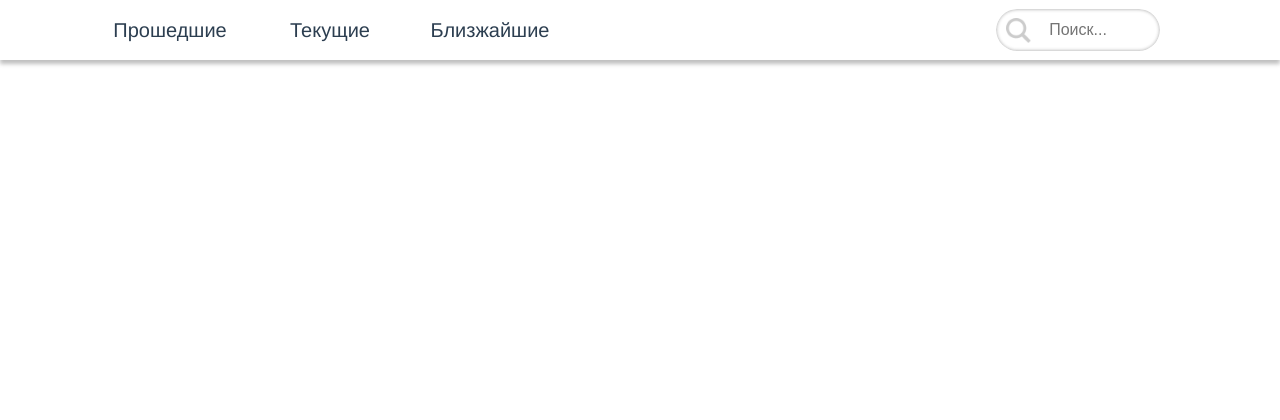
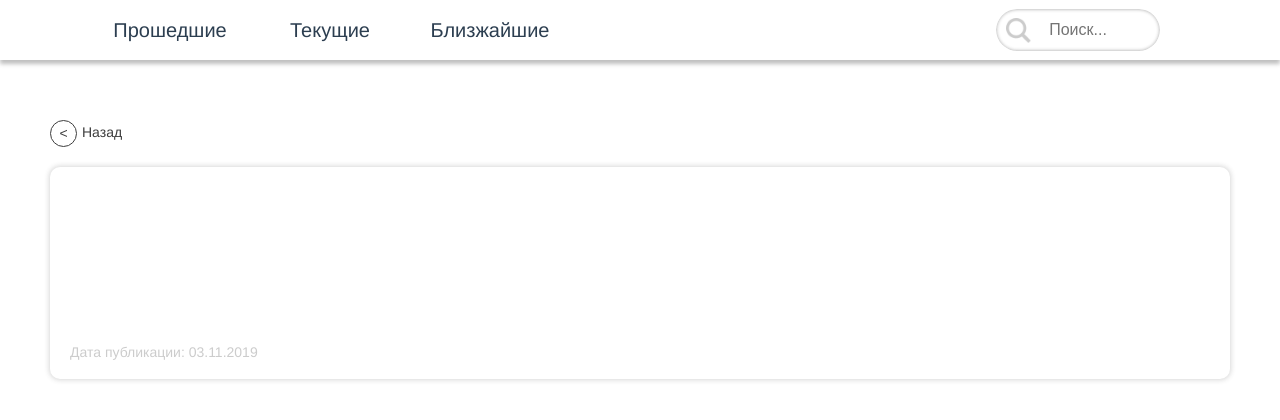
Before and after one commit to allks/dd-eventList-vue, a Vue app: page /details/1 in a window 1280 px wide. Shown: the top 420 px of the page. Built offline with nearby package versions, Linux system fonts and the light colour scheme; no server answers.

Commit message:
modified components

```diff
--- a/src/components/EventAdd.vue
+++ b/src/components/EventAdd.vue
@@ -135,6 +135,7 @@ export default {
     margin: 20px;
     margin-left: 0;
     line-height: 24px;
+    text-decoration: none;
     color: #3d3d3d;
     cursor: pointer;
     &:before{
--- a/src/components/EventDetails.vue
+++ b/src/components/EventDetails.vue
@@ -1,18 +1,32 @@
 <template>
-  <div>
-    <h1>{{ event.id }}</h1>
-    <h2>{{ event.comments }}</h2>
+  <div class="wrap-details">
+    <div class="event-details">
+      <router-link :to="{ name:'home' }" class="btn-back">Назад</router-link>
+      <div class="event-list--item">
+        <div class="event-list--title">{{ event.title }}</div>
+        <div class="event-list--description"><p>{{ event.description }}</p></div>
+        <div class="event-list--counters">
+          <div class="event-list--date">Дата публикации: {{ event.dete | moment }}</div>
+        </div>
+      </div>
+      <div class="comment"> {{ event.comments }}</div>
+    </div>
   </div>
 </template>
 
 <script>
-// import EventService from '../EventService';
+import moment from 'moment';
 
 export default {
   data() {
     return {
       event: {},
     };
+  },
+  filters: {
+    moment(dete) {
+      return moment(dete).format('DD.MM.YYYY');
+    },
   },
   mounted() {
     this.loadEvent(this.$route.params.id);
@@ -31,6 +45,9 @@ export default {
 };
 </script>
 
-<style lang="sass">
-
+<style lang="scss">
+  .wrap-details {
+    max-width: 1180px;
+    margin: 60px auto 0;
+  }
 </style>
--- a/src/components/EventItem.vue
+++ b/src/components/EventItem.vue
@@ -4,7 +4,7 @@
     <div class="event-list--description"><p>{{ event.description }}</p></div>
     <div class="event-list--counters">
       <div class="event-list--date">Дата публикации: {{ event.dete | moment }}</div>
-      <!-- <div class="event-list--comments">Комментарии: {{ event.comments.length || 0 }}</div> -->
+      <div class="event-list--comments">Комментарии: {{ event.comments.length || 0 }}</div>
     </div>
     <div class="event-list--btns">
       <div class="event-list--view-details"
@@ -34,15 +34,6 @@ export default {
     viewDetailsEvent() {
       this.$router.push({ name: 'details', params: { id: this.event.id } });
     },
-    deleteEvent(event, id) {
-      this.$http.deleteEvent(`http://5db050f78087400014d37dc5.mockapi.io/api/users/8/events/${id}`)
-        .then(() => {
-          this.event.splice(id, 1);
-        })
-        .catch((error) => {
-          console.log(error);
-        });
-    },
   },
 };
 </script>
@@ -50,6 +41,7 @@ export default {
 <style lang="scss">
   .event-list {
     &--item {
+      position: relative;
       display: flex;
       flex-direction: column;
       margin-bottom: 40px;
@@ -82,8 +74,7 @@ export default {
       display: flex;
       justify-content: space-around;
     }
-    &--view-details,
-    &--remove{
+    &--view-details{
       width: 150px;
       height: 35px;
       line-height: 35px;
@@ -99,9 +90,14 @@ export default {
       }
     }
     &--remove{
-      background-color: #FF2F2F;
+      position: absolute;
+      top: 0;
+      right: 0;
+      color: #FF2F2F;
+      margin: 20px;
+      cursor: pointer;
       &:hover{
-        background-color: darken(#FF2F2F, 20%);
+        color: darken(#FF2F2F, 20%);
       }
     }
   }
@@ -119,9 +115,26 @@ export default {
       &--comments{
         margin: 5px 0 0 0;
       }
+      &--btns{
+        flex-direction: column;
+      }
+      &--view-details,
+      &--remove{
+        margin: 10px auto;
+      }
       &--remove{
         position: static;
-        margin-top: 0;
+        width: 150px;
+        height: 35px;
+        line-height: 35px;
+        background-color: #FF2F2F;
+        color: #fff;
+        border-radius: 30px;
+        margin-bottom: 20px;
+        &:hover{
+          color: #fff;
+          background-color: darken(#FF2F2F, 20%);
+        }
       }
     }
   }
--- a/src/components/EventList.vue
+++ b/src/components/EventList.vue
@@ -2,7 +2,7 @@
   <main class="maincontent">
     <div class="controls">
       <router-link to="/add" class="add-event">+ Добавить событие</router-link>
-      <router-link to="/add" class="add-event">Сортировать по:</router-link>
+      <router-link to="" class="sort-event">Сортировать по:</router-link>
     </div>
     <ul class="event-list">
       <EventItem
@@ -66,6 +66,17 @@ export default {
       background-color: darken(#19D94F, 10%);
     }
   }
+  .sort-event{
+    width: 295px;
+    height: 50px;
+    border: 1px solid #3d3d3d;
+    border-radius: 30px;
+    line-height: 50px;
+    font-size: 18px;
+    color: #3d3d3d;
+    text-decoration: none;
+    transition-duration: .5s;
+  }
   .controls{
     display: flex;
     justify-content: space-between;
@@ -79,7 +90,8 @@ export default {
     .controls{
       flex-direction: column;
     }
-    .add-event{
+    .add-event,
+    .sort-event{
       width: 80%;
       margin: 10px auto;
     }
```
